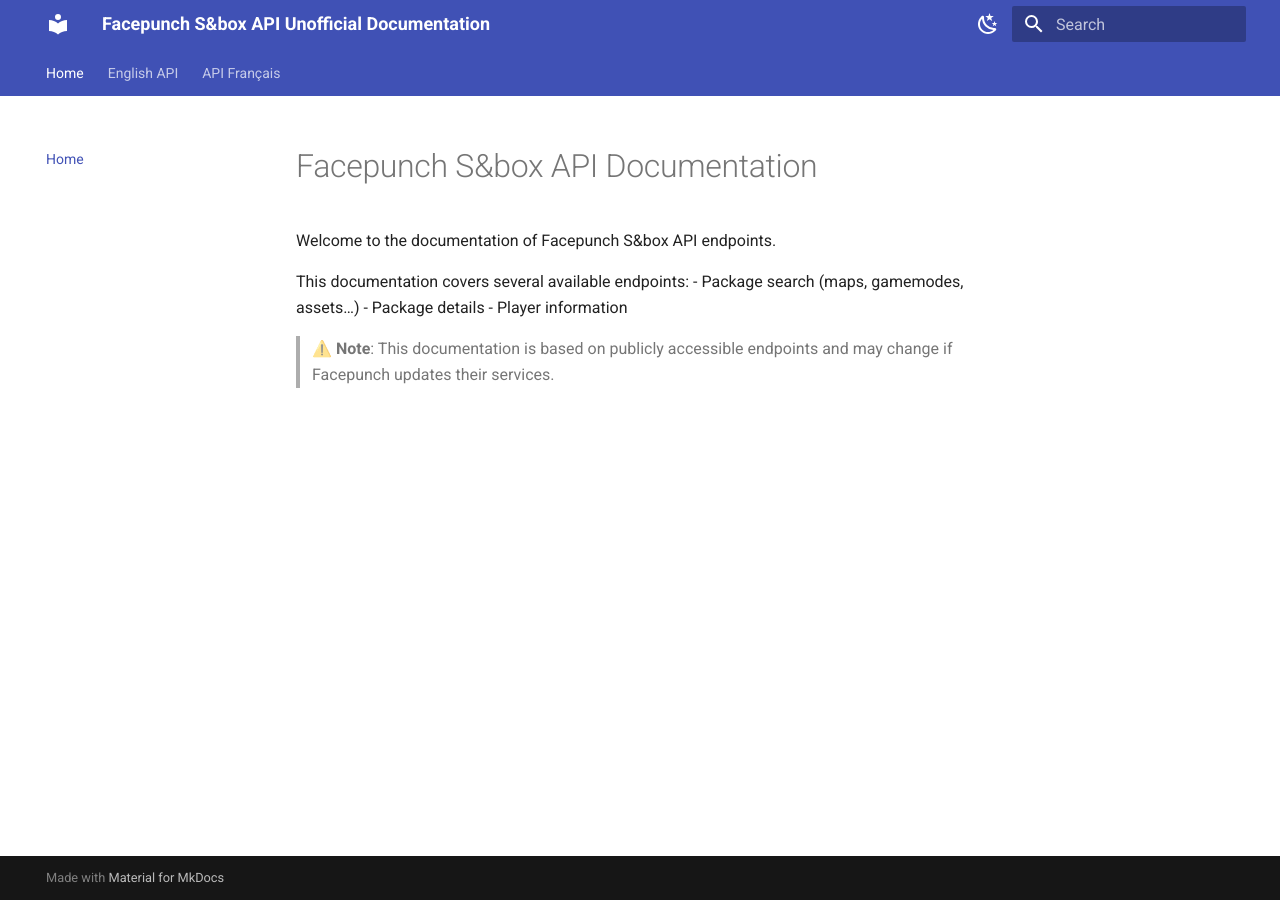
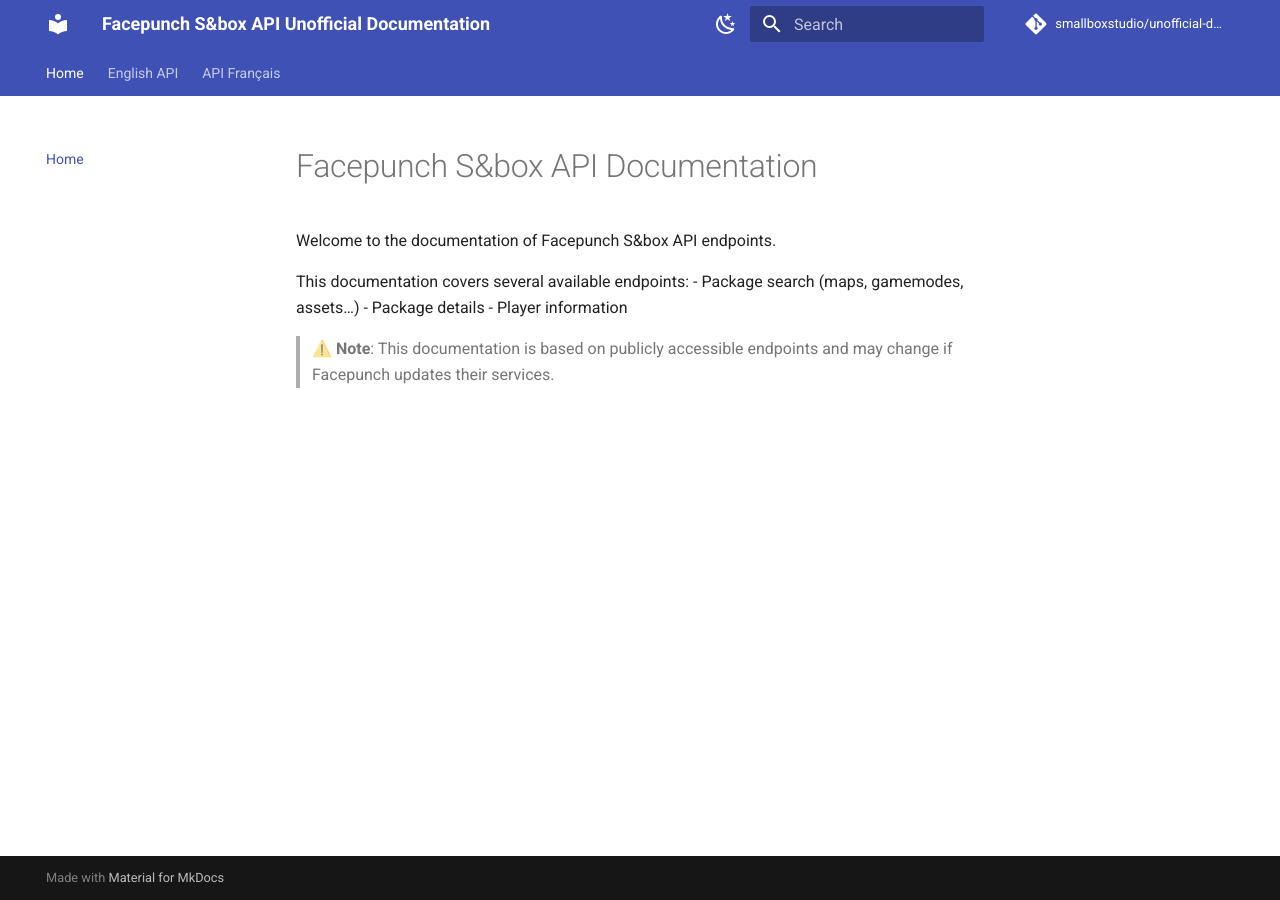
Before and after one commit to smallboxstudio/unofficial-docs-facepunch, an MkDocs documentation site: the page built from docs/index.md, in a window 1280 px wide. Built offline with MkDocs 1.6.1 and Material for MkDocs 9.7.7, drawn with Linux system fonts in a browser that asks for light colours; comment, search, counter and statistics services are not loaded.

Commit message:
Add GitHub repo link to site and config
Added the repository URL and name to mkdocs.yml and updated all site pages to display a link to the GitHub repository in the header and navigation. This improves project transparency and makes it easier for users to access the source code.

```diff
--- a/mkdocs.yml
+++ b/mkdocs.yml
@@ -37,3 +37,7 @@
       - Joueurs: fr/players.md
       - Packages: fr/package.md
       - News: fr/news.md
+
+
+repo_url: https://github.com/smallboxstudio/unofficial-docs-facepunch
+repo_name: smallboxstudio/unofficial-docs-facepunch
```
Also changed, not shown: site/404.html, site/en/news/index.html, site/en/package/index.html, site/en/players/index.html, site/en/search/index.html, site/fr/news/index.html, site/fr/package/index.html, site/fr/players/index.html, site/fr/search/index.html, site/index.html.
